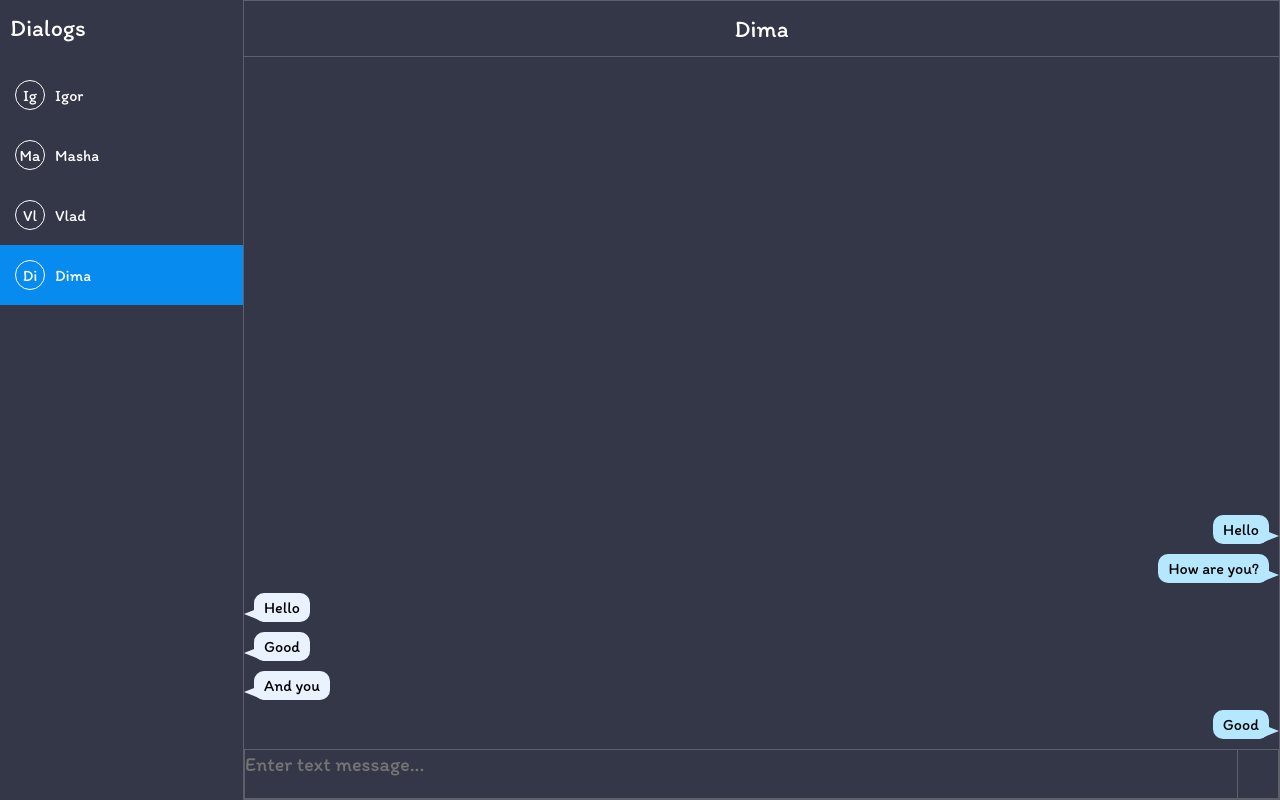
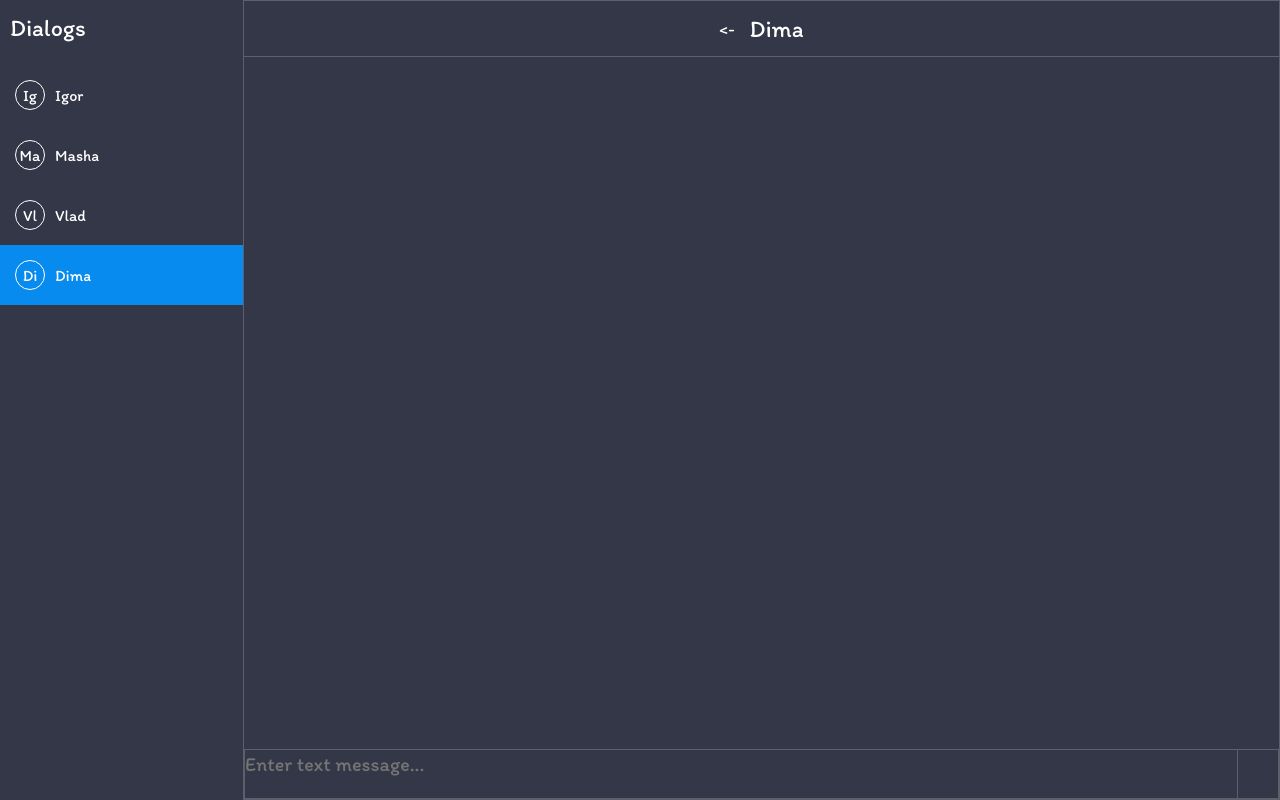
Before and after one commit to igorek888rane/chat, a React (Vite) app: page /chat/Dima in a window 1280 px wide. Built offline with nearby package versions, Linux system fonts and the light colour scheme; sample sign-in values are in the browser's storage; some icons are missing.

Commit message:
messagesSlice, zIndexSlice

```diff
--- a/src/components/Chat/Chat.module.scss
+++ b/src/components/Chat/Chat.module.scss
@@ -17,7 +17,8 @@
 		border-bottom: 1px solid $grey;
 
 		.back {
-			display: none;
+			display: flex;
+			margin-right: 15px;
 			text-decoration: none;
 			color: #ffffff;
 		}
--- a/src/components/Chat/Chat.tsx
+++ b/src/components/Chat/Chat.tsx
@@ -1,57 +1,17 @@
-import { FC, useEffect, useRef, useState } from 'react'
+import { FC, useEffect, useRef } from 'react'
 import styles from './Chat.module.scss'
 import { NavLink, useParams } from 'react-router-dom'
 import Message from './Message/Message'
 import MessageInputField from './MessageInputField/MessageInputField'
+import { useAppDispatch, useAppSelector } from '../../hooks/useApp'
+import { setZIndex } from '../../store/zIndexSlice/zIndexSlice'
 
-export interface messageType {
-	id: number
-	userId: number
-	message: string
-}
-
-interface ChatProps {
-	zIndex: number
-	setZIndex: (zIndex: number) => void
-}
-
-const messagesData: messageType[] = [
-	{
-		id: 1,
-		userId: 1,
-		message: 'Hello',
-	},
-	{
-		id: 2,
-		userId: 1,
-		message: 'How are you?',
-	},
-	{
-		id: 3,
-		userId: 2,
-		message: 'Hello',
-	},
-	{
-		id: 4,
-		userId: 2,
-		message: 'Good',
-	},
-	{
-		id: 5,
-		userId: 2,
-		message: 'And you',
-	},
-	{
-		id: 6,
-		userId: 1,
-		message: 'Good',
-	},
-]
-
-const Chat: FC<ChatProps> = ({ zIndex, setZIndex }) => {
+const Chat: FC = () => {
 	const params = useParams()
-	const [messages, setMessages] = useState<messageType[]>(messagesData)
 	const intoViewRef = useRef<HTMLDivElement>(null)
+	const { messages } = useAppSelector(state => state.messages)
+	const { zIndex } = useAppSelector(state => state.zIndex)
+	const dispatch = useAppDispatch()
 
 	useEffect(() => {
 		intoViewRef.current?.scrollIntoView({
@@ -65,7 +25,7 @@ const Chat: FC<ChatProps> = ({ zIndex, setZIndex }) => {
 			<div className={styles.header}>
 				<NavLink
 					className={styles.back}
-					onClick={() => setZIndex(1)}
+					onClick={() => dispatch(setZIndex(1))}
 					to={'/chat'}
 				>
 					{'<-'}
@@ -82,7 +42,7 @@ const Chat: FC<ChatProps> = ({ zIndex, setZIndex }) => {
 				))}
 				<div ref={intoViewRef}></div>
 			</div>
-			<MessageInputField messages={messages} setMessages={setMessages} />
+			<MessageInputField />
 		</div>
 	)
 }
--- a/src/components/Chat/MessageInputField/MessageInputField.tsx
+++ b/src/components/Chat/MessageInputField/MessageInputField.tsx
@@ -1,35 +1,29 @@
 import { FC } from 'react'
 import styles from './MessageInputField.module.scss'
 import { IoSend } from 'react-icons/all'
-import { useAppSelector } from '../../../hooks/useApp'
-import { messageType } from '../Chat'
+import { useAppDispatch, useAppSelector } from '../../../hooks/useApp'
 import { useFormik } from 'formik'
 import MyTextArea from '../../UI/MyTextArea/MyTextArea'
+import { setMessages } from '../../../store/messagesSlice/messagesSlice'
 
-interface MessageInputFieldProps {
-	messages: messageType[]
-	setMessages: (message: messageType[]) => void
-}
+const MessageInputField: FC = () => {
+	const { id } = useAppSelector(state => state.auth)
+	const dispatch = useAppDispatch()
 
-const MessageInputField: FC<MessageInputFieldProps> = ({
-	setMessages,
-	messages,
-}) => {
-	const { id } = useAppSelector(state => state.auth)
 	const { handleSubmit, handleChange, values } = useFormik({
 		initialValues: {
 			text: '',
 		},
 		onSubmit: values => {
 			if (values.text) {
-				setMessages([
-					...messages,
-					{
+				console.log(values.text)
+				dispatch(
+					setMessages({
 						id: Date.now(),
 						userId: id,
 						message: values.text,
-					},
-				])
+					})
+				)
 				values.text = ''
 			}
 		},
--- a/src/components/Dialogs/DialogEl.tsx
+++ b/src/components/Dialogs/DialogEl.tsx
@@ -1,13 +1,15 @@
 import { FC } from 'react'
 import styles from './Dialogs.module.scss'
 import { NavLink } from 'react-router-dom'
+import { useAppDispatch } from '../../hooks/useApp'
+import { setZIndex } from '../../store/zIndexSlice/zIndexSlice'
 
 interface DialogsProps {
 	username: string
-	setZIndex: (zIndex: number) => void
 }
 
-const DialogEl: FC<DialogsProps> = ({ username, setZIndex }) => {
+const DialogEl: FC<DialogsProps> = ({ username }) => {
+	const dispatch = useAppDispatch()
 	return (
 		<NavLink
 			to={`/chat/${username}`}
@@ -16,7 +18,7 @@ const DialogEl: FC<DialogsProps> = ({ username, setZIndex }) => {
 					? `${styles.dialog} ${styles.active}`
 					: `${styles.dialog}`
 			}
-			onClick={() => setZIndex(5)}
+			onClick={() => dispatch(setZIndex(3))}
 		>
 			<div className={styles.dialog_avatar}>{username.slice(0, 2)}</div>
 			<div className={styles.dialog_name}>{username}</div>
--- a/src/components/Dialogs/Dialogs.tsx
+++ b/src/components/Dialogs/Dialogs.tsx
@@ -22,11 +22,7 @@ let dialogs = [
 	},
 ]
 
-interface DialogsProps {
-	setZIndex: (zIndex: number) => void
-}
-
-const Dialogs: FC<DialogsProps> = ({ setZIndex }) => {
+const Dialogs: FC = () => {
 	return (
 		<div className={styles.dialogs_block}>
 			<Link to={'/chat'} className={styles.header}>
@@ -34,11 +30,7 @@ const Dialogs: FC<DialogsProps> = ({ setZIndex }) => {
 			</Link>
 			<div className={styles.dialogs}>
 				{dialogs.map(el => (
-					<DialogEl
-						setZIndex={setZIndex}
-						key={el.phoneNumber}
-						username={el.username}
-					/>
+					<DialogEl key={el.phoneNumber} username={el.username} />
 				))}
 			</div>
 		</div>
--- a/src/pages/ChatPage/ChatPage.tsx
+++ b/src/pages/ChatPage/ChatPage.tsx
@@ -1,4 +1,4 @@
-import { FC, useState } from 'react'
+import { FC } from 'react'
 import styles from './ChatPage.module.scss'
 import Dialogs from '../../components/Dialogs/Dialogs'
 import Chat from '../../components/Chat/Chat'
@@ -6,13 +6,12 @@ import { useParams } from 'react-router-dom'
 
 const ChatPage: FC = () => {
 	const params = useParams()
-	const [zIndex, setZIndex] = useState(1)
 
 	return (
 		<div className={styles.chat_block}>
-			<Dialogs setZIndex={setZIndex} />
+			<Dialogs />
 			{params.hasOwnProperty('username') ? (
-				<Chat zIndex={zIndex} setZIndex={setZIndex} />
+				<Chat />
 			) : (
 				<div className={styles.no_chat}>
 					<h2>Choose who you would like to write to</h2>
--- a/src/store/authSlice/authSlice.ts
+++ b/src/store/authSlice/authSlice.ts
@@ -1,17 +1,17 @@
 import { createSlice, PayloadAction } from '@reduxjs/toolkit'
 
-export interface SelectState {
+export interface AuthState {
 	isAuth: boolean
 	id: number
 }
 
-const initialState: SelectState = {
+const initialState: AuthState = {
 	isAuth: !!window.localStorage.getItem('auth'),
 	id: 1,
 }
 
 export const authSlice = createSlice({
-	name: 'counter',
+	name: 'auth',
 	initialState,
 	reducers: {
 		setIsAuth: (state, action: PayloadAction<boolean>) => {
--- /dev/null
+++ b/src/store/messagesSlice/messagesSlice.ts
@@ -0,0 +1,28 @@
+import { createSlice, PayloadAction } from '@reduxjs/toolkit'
+import { messageType } from './messagesType'
+
+export interface messagesState {
+	messages: messageType[]
+}
+
+const initialState: messagesState = {
+	messages: [],
+}
+
+export const messagesSlice = createSlice({
+	name: 'messages',
+	initialState,
+	reducers: {
+		setMessages: (
+			state: messagesState,
+			action: PayloadAction<messageType>
+		) => {
+			console.log(action)
+			state.messages.push(action.payload)
+		},
+	},
+})
+
+export const { setMessages } = messagesSlice.actions
+
+export default messagesSlice.reducer
--- /dev/null
+++ b/src/store/messagesSlice/messagesType.ts
@@ -0,0 +1,5 @@
+export interface messageType {
+	id: number
+	userId: number
+	message: string
+}
--- a/src/store/store.ts
+++ b/src/store/store.ts
@@ -1,9 +1,13 @@
 import { configureStore } from '@reduxjs/toolkit'
 import auth from './authSlice/authSlice'
+import messages from './messagesSlice/messagesSlice'
+import zIndex from './zIndexSlice/zIndexSlice'
 
 export const store = configureStore({
 	reducer: {
 		auth,
+		messages,
+		zIndex,
 	},
 })
 
--- /dev/null
+++ b/src/store/zIndexSlice/zIndexSlice.ts
@@ -0,0 +1,23 @@
+import { createSlice, PayloadAction } from '@reduxjs/toolkit'
+
+export interface SelectState {
+	zIndex: number
+}
+
+const initialState: SelectState = {
+	zIndex: 1,
+}
+
+export const ZIndexSlice = createSlice({
+	name: 'zIndex',
+	initialState,
+	reducers: {
+		setZIndex: (state, action: PayloadAction<number>) => {
+			state.zIndex = action.payload
+		},
+	},
+})
+
+export const { setZIndex } = ZIndexSlice.actions
+
+export default ZIndexSlice.reducer
```
